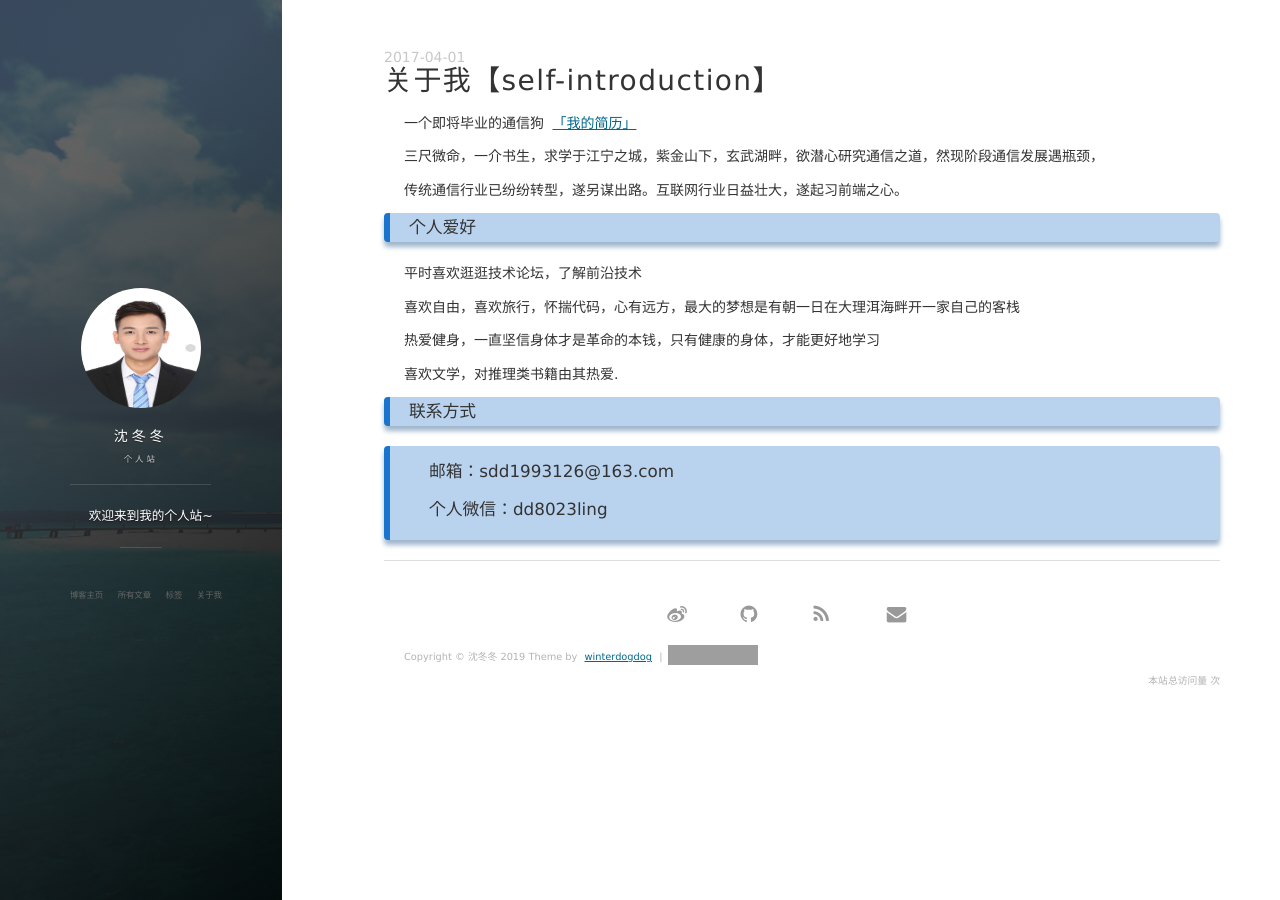
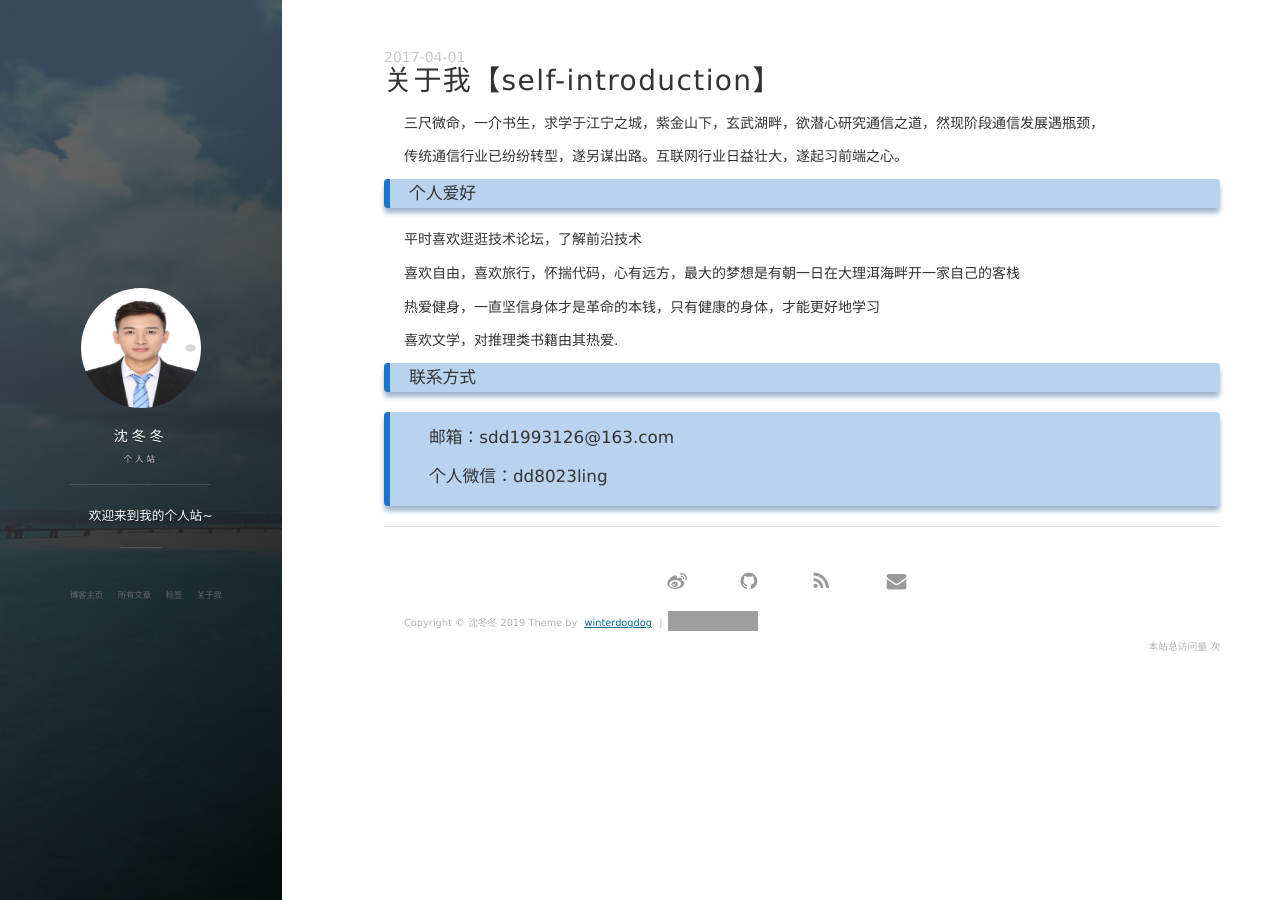
Before and after one commit to winterdogdog/winterdogdog.github.io, a Jekyll site: the page built from about.md, in a window 1280 px wide. Built offline with Jekyll 4.4.1, drawn with Linux system fonts in a browser that asks for light colours; nearby versions of some CDN libraries; comment, search, counter and statistics services are not loaded; grey boxes are pictures that could not be loaded.

Commit message:
删掉自我介绍
Code Source From: Self Code
Description:
Jira:
市场项目编号（名称）:

```diff
--- a/about.md
+++ b/about.md
@@ -4,7 +4,7 @@ title: 关于我【self-introduction】
 date: 2017-04-01
 ---
 <p>
-一个即将毕业的通信狗 <a href="{{ site.baseurl }}/shendongdong.pdf" target="_blank"> 「我的简历」 </a>
+<!-- 一个即将毕业的通信狗 <a href="{{ site.baseurl }}/shendongdong.pdf" target="_blank"> 「我的简历」 </a> -->
 <p>
 三尺微命，一介书生，求学于江宁之城，紫金山下，玄武湖畔，欲潜心研究通信之道，然现阶段通信发展遇瓶颈，
 <p>
```
